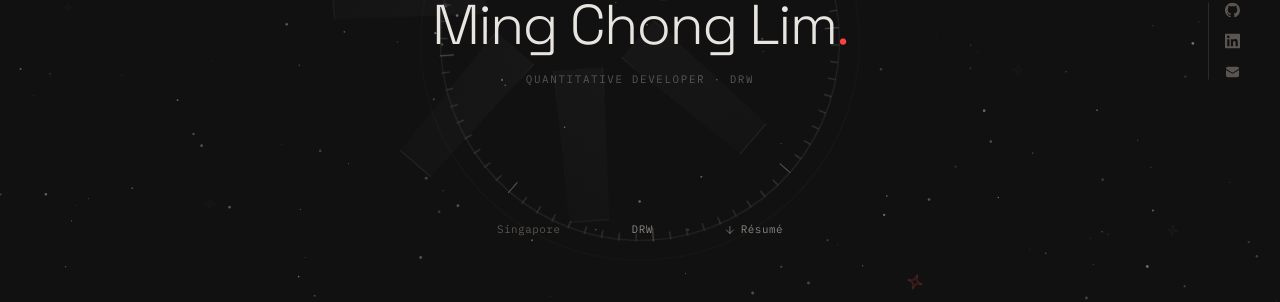
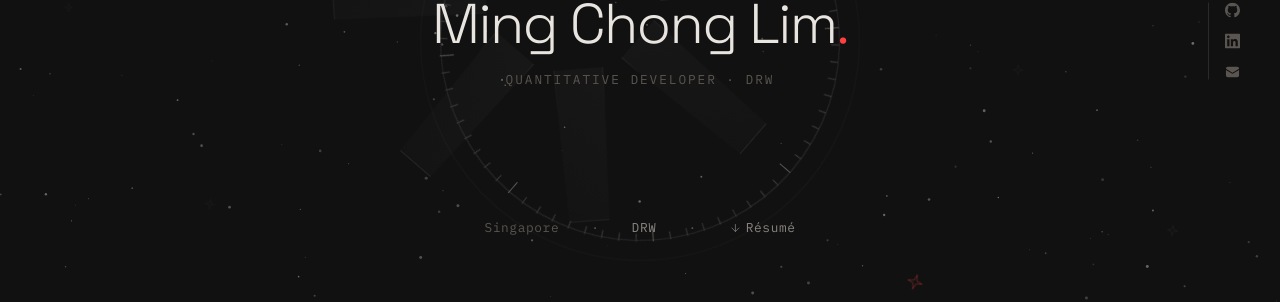
Before and after one commit to qwoprocks/qwoprocks.github.io, a SvelteKit app: page / in a window 1280 px wide. Shown: the part 359-661 px from the top of the page. Built offline with nearby package versions, Linux system fonts and the light colour scheme.

Commit message:
Small fixes

```diff
--- a/src/lib/components/Hero.svelte
+++ b/src/lib/components/Hero.svelte
@@ -192,7 +192,7 @@
 	}
 
 	.hero-subtitle {
-		font-size: var(--text-base);
+		font-size: var(--text-lg);
 		font-weight: 400;
 		color: var(--text-muted);
 		letter-spacing: 0.15em;
@@ -212,7 +212,7 @@
 	}
 
 	.hero-meta-row span {
-		font-size: var(--text-base);
+		font-size: var(--text-lg);
 		color: var(--text-muted);
 		letter-spacing: 0.05em;
 		transition: color 0.5s;
--- a/src/lib/data/education.ts
+++ b/src/lib/data/education.ts
@@ -11,7 +11,7 @@ export const education: Education[] = [
 	{
 		school: 'Carnegie Mellon University',
 		degree: "Master's in Machine Learning",
-		period: '2024 – 2025',
+		period: '2023 – 2024',
 		note: 'School of Computer Science, Pittsburgh, PA',
 		gpa: '4.07 / 4.00',
 		details: [
--- a/src/routes/awards/+page.svelte
+++ b/src/routes/awards/+page.svelte
@@ -44,7 +44,7 @@
 
 	.award-row {
 		display: grid;
-		grid-template-columns: 40px 1fr;
+		grid-template-columns: 55px 1fr;
 		gap: 1.2rem;
 		padding: 1.5rem 0;
 		border-bottom: 1px solid var(--border);
--- a/src/routes/experience/+page.svelte
+++ b/src/routes/experience/+page.svelte
@@ -55,7 +55,7 @@
 	}
 
 	.tl-bullets {
-		padding-left: 3.5rem;
+		padding: 0 2rem;
 		margin-bottom: 1.5rem;
 		list-style: none;
 	}
```
